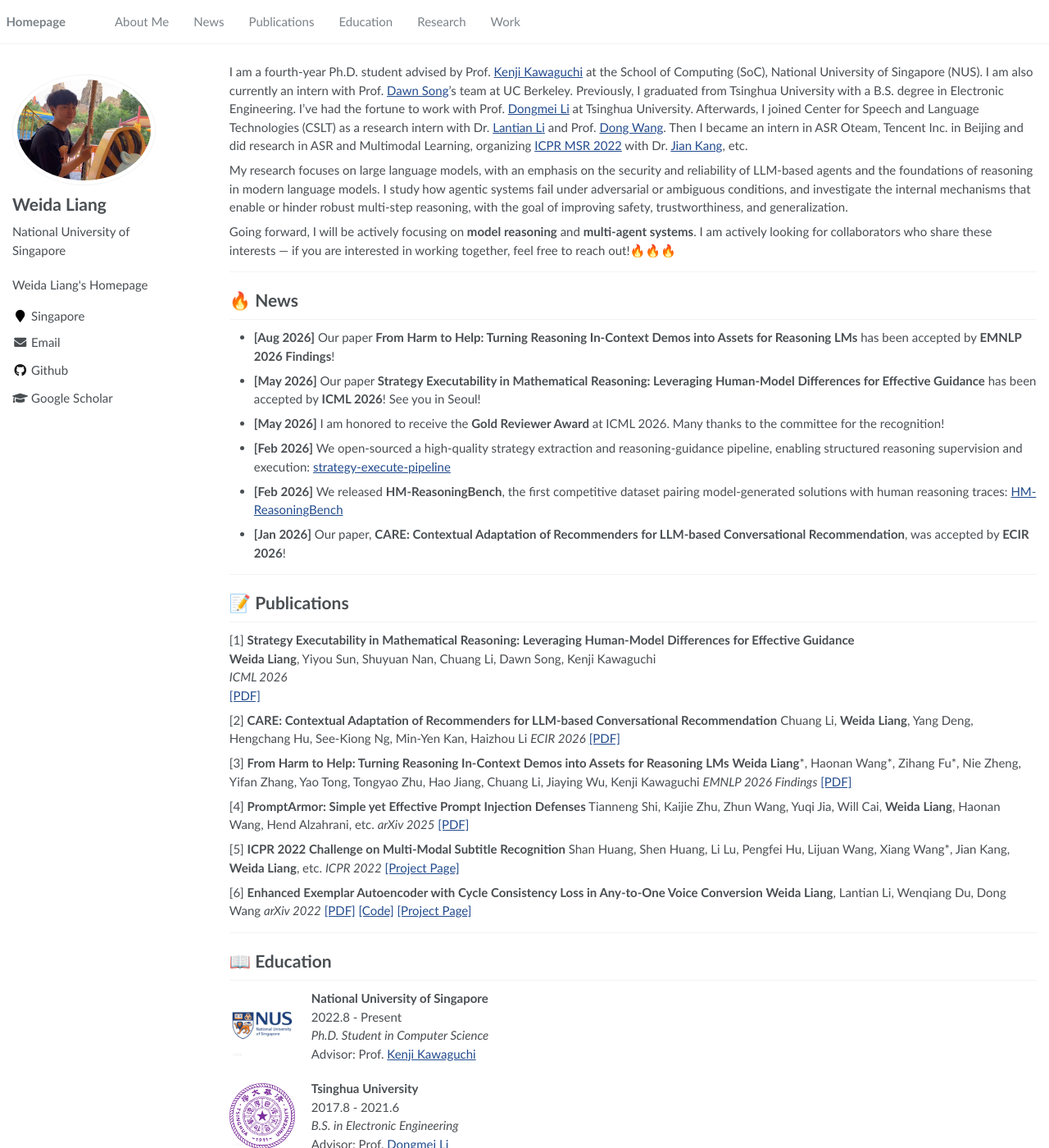
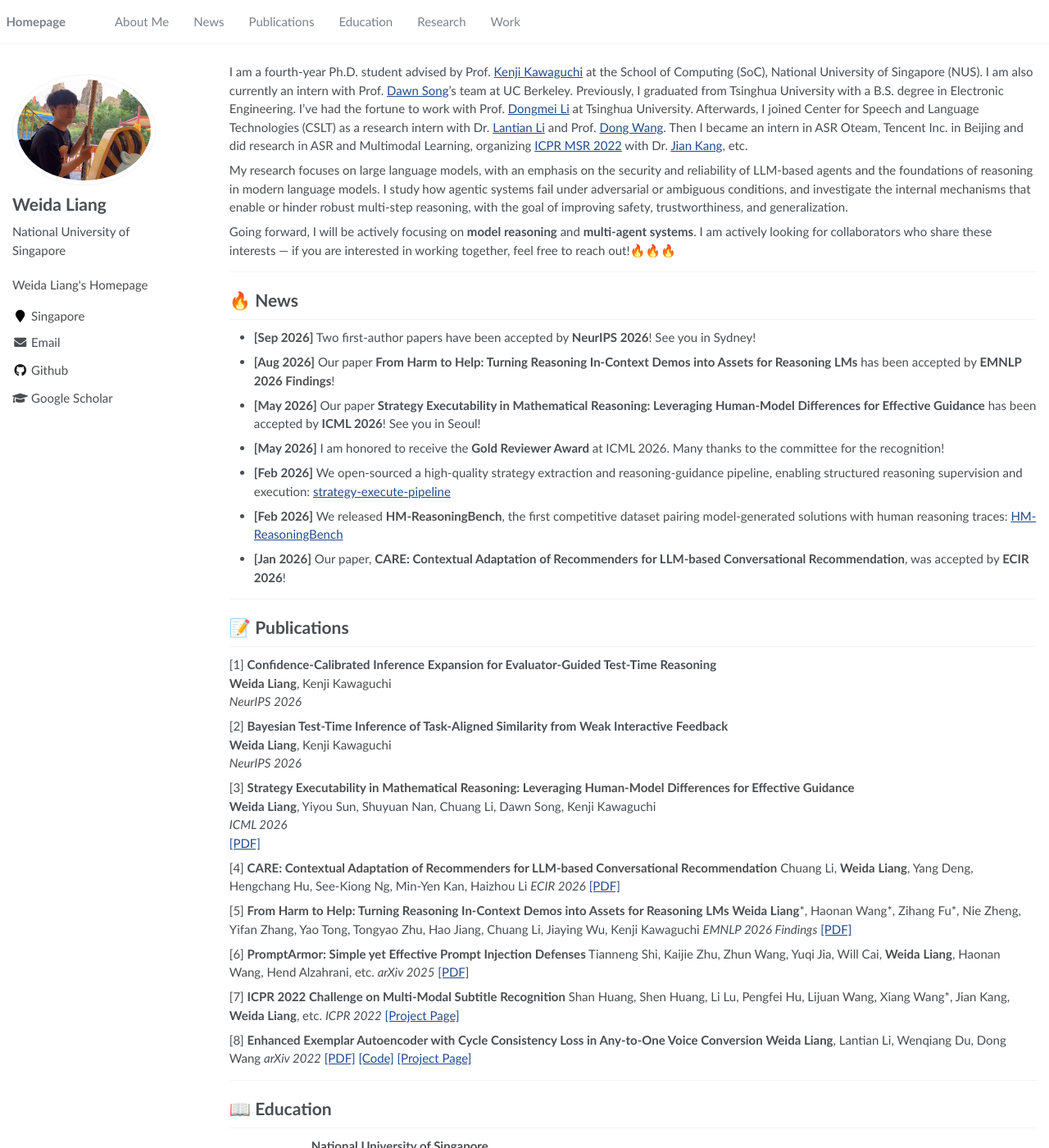
Before and after one commit to lwd17/lwd17.github.io, a Jekyll site: the page built from _pages/about.md, in a window 1280 px wide and 1400 px high. Shown: the whole window at 82% size. Built offline with Jekyll 4.4.1, drawn with Linux system fonts in a browser that asks for light colours; some of the changed text lies outside the part shown.

Commit message:
Add two NeurIPS 2026 papers, news, and ICLR reviewer service
Co-Authored-By: Claude Opus 5.5 (1M context) <noreply@anthropic.com>

```diff
--- a/_pages/about.md
+++ b/_pages/about.md
@@ -20,6 +20,7 @@ Going forward, I will be actively focusing on **model reasoning** and **multi-ag
 
 # 🔥 News
 
+- **[Sep 2026]** Two first-author papers have been accepted by **NeurIPS 2026**! See you in Sydney!
 - **[Aug 2026]** Our paper **From Harm to Help: Turning Reasoning In-Context Demos into Assets for Reasoning LMs** has been accepted by **EMNLP 2026 Findings**!
 - **[May 2026]** Our paper **Strategy Executability in Mathematical Reasoning: Leveraging Human-Model Differences for Effective Guidance** has been accepted by **ICML 2026**! See you in Seoul!
 - **[May 2026]** I am honored to receive the **Gold Reviewer Award** at ICML 2026. Many thanks to the committee for the recognition!
@@ -31,32 +32,40 @@ Going forward, I will be actively focusing on **model reasoning** and **multi-ag
 
 # 📝 Publications
 
-[1] **Strategy Executability in Mathematical Reasoning: Leveraging Human-Model Differences for Effective Guidance**
+[1] **Confidence-Calibrated Inference Expansion for Evaluator-Guided Test-Time Reasoning**
+**Weida Liang**, Kenji Kawaguchi
+*NeurIPS 2026*
+
+[2] **Bayesian Test-Time Inference of Task-Aligned Similarity from Weak Interactive Feedback**
+**Weida Liang**, Kenji Kawaguchi
+*NeurIPS 2026*
+
+[3] **Strategy Executability in Mathematical Reasoning: Leveraging Human-Model Differences for Effective Guidance**
 **Weida Liang**, Yiyou Sun, Shuyuan Nan, Chuang Li, Dawn Song, Kenji Kawaguchi
 *ICML 2026*
 [[PDF]](https://arxiv.org/pdf/2602.22583)
 
-[2] **CARE: Contextual Adaptation of Recommenders for LLM-based Conversational Recommendation**
+[4] **CARE: Contextual Adaptation of Recommenders for LLM-based Conversational Recommendation**
 Chuang Li, **Weida Liang**, Yang Deng, Hengchang Hu, See-Kiong Ng, Min-Yen Kan, Haizhou Li
 *ECIR 2026*
 [[PDF]](https://arxiv.org/pdf/2508.13889)
 
-[3] **From Harm to Help: Turning Reasoning In-Context Demos into Assets for Reasoning LMs**
+[5] **From Harm to Help: Turning Reasoning In-Context Demos into Assets for Reasoning LMs**
 **Weida Liang**\*, Haonan Wang\*, Zihang Fu\*, Nie Zheng, Yifan Zhang, Yao Tong, Tongyao Zhu, Hao Jiang, Chuang Li, Jiaying Wu, Kenji Kawaguchi
 *EMNLP 2026 Findings*
 [[PDF]](https://arxiv.org/pdf/2509.23196)
 
-[4] **PromptArmor: Simple yet Effective Prompt Injection Defenses**
+[6] **PromptArmor: Simple yet Effective Prompt Injection Defenses**
 Tianneng Shi, Kaijie Zhu, Zhun Wang, Yuqi Jia, Will Cai, **Weida Liang**, Haonan Wang, Hend Alzahrani, etc.
 *arXiv 2025*
 [[PDF]](https://arxiv.org/pdf/2507.15219)
 
-[5] **ICPR 2022 Challenge on Multi-Modal Subtitle Recognition**
+[7] **ICPR 2022 Challenge on Multi-Modal Subtitle Recognition**
 Shan Huang, Shen Huang, Li Lu, Pengfei Hu, Lijuan Wang, Xiang Wang\*, Jian Kang, **Weida Liang**, etc.
 *ICPR 2022*
 [[Project Page]](https://icprmsr.github.io/)
 
-[6] **Enhanced Exemplar Autoencoder with Cycle Consistency Loss in Any-to-One Voice Conversion**
+[8] **Enhanced Exemplar Autoencoder with Cycle Consistency Loss in Any-to-One Voice Conversion**
 **Weida Liang**, Lantian Li, Wenqiang Du, Dong Wang
 *arXiv 2022*
 [[PDF]](https://arxiv.org/pdf/2204.03847.pdf) [[Code]](https://gitlab.com/lwd17/enhanced_examplar_ae/-/tree/main/) [[Project Page]](http://166.111.134.19:7777/liangwd/cycle/)
```
Also changed, not shown: other parts of _pages/about.md (+1 -1 lines).
